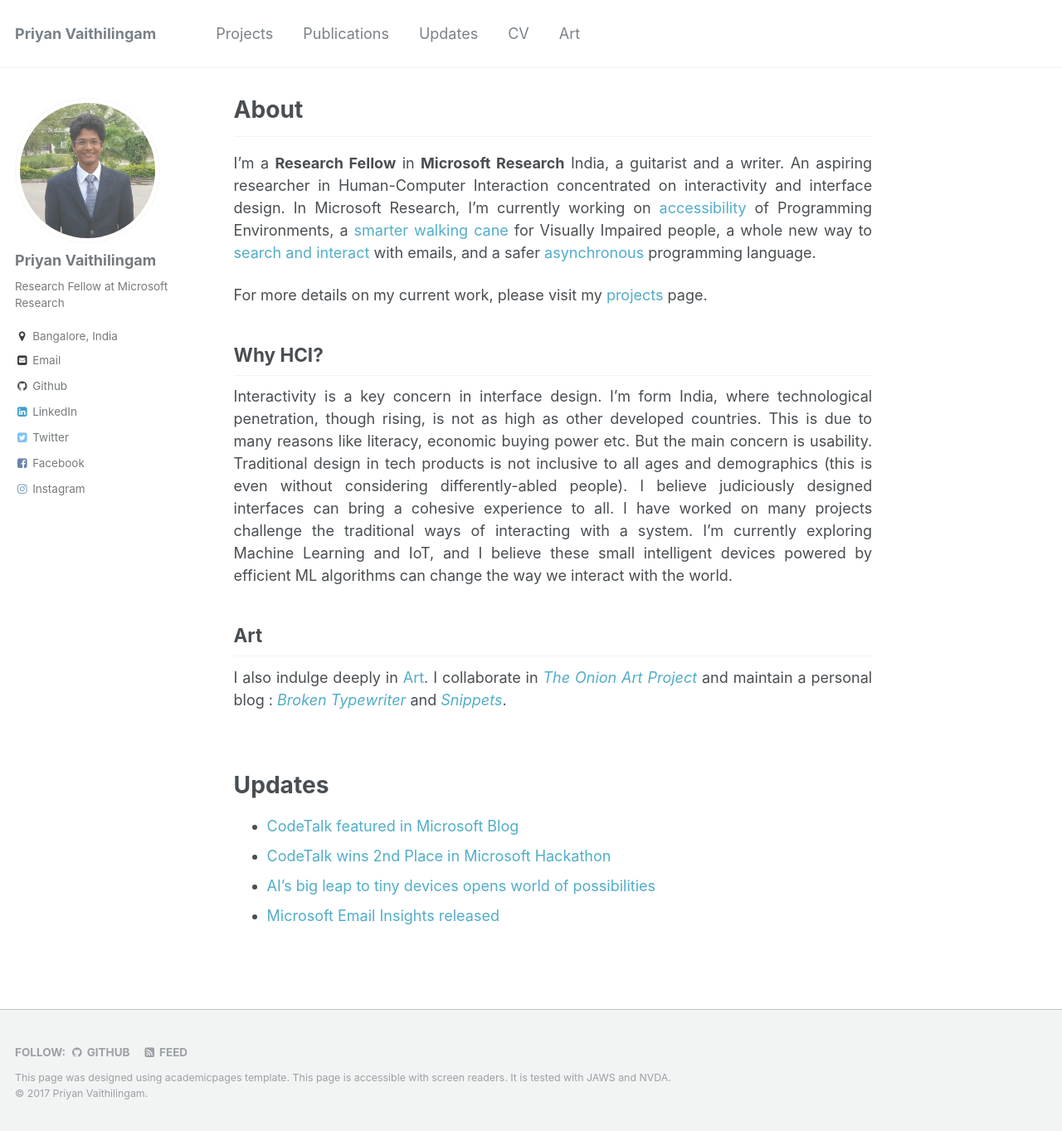
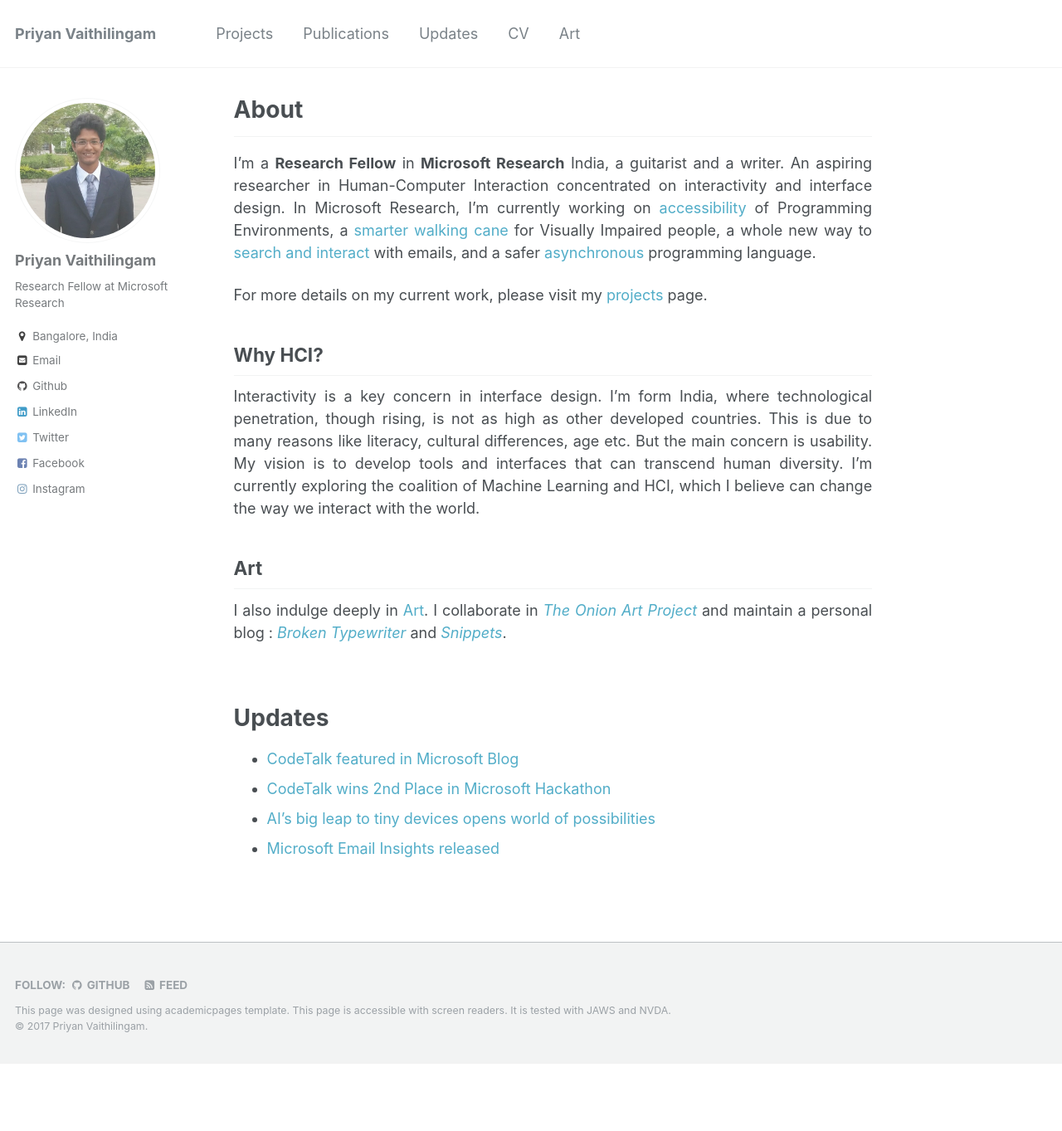
Before and after one commit to priyanmuthu/priyanmuthu.github.io, a Jekyll site: the page built from _pages/about.md, in a window 1280 px wide and 1363 px high. Shown: the whole window at 83% size. Built offline with Jekyll 4.4.1, drawn with Linux system fonts in a browser that asks for light colours.

Commit message:
updated about

```diff
--- a/_pages/about.md
+++ b/_pages/about.md
@@ -15,7 +15,7 @@
 
 Why HCI?
 ---
-Interactivity is a key concern in interface design. I'm form India, where technological penetration, though rising, is not as high as other developed countries. This is due to many reasons like literacy, economic buying power etc. But the main concern is usability. Traditional design in tech products is not inclusive to all ages and demographics (this is even without considering differently-abled people). I believe judiciously designed interfaces can bring a cohesive experience to all. I have worked on many projects challenge the traditional ways of interacting with a system. I'm currently exploring Machine Learning and IoT, and I believe these small intelligent devices powered by efficient ML algorithms can change the way we interact with the world.
+Interactivity is a key concern in interface design. I'm form India, where technological penetration, though rising, is not as high as other developed countries. This is due to many reasons like literacy, cultural differences, age etc. But the main concern is usability. My vision is to develop tools and interfaces that can transcend human diversity. I'm currently exploring the coalition of Machine Learning and HCI, which I believe can change the way we interact with the world.
 {: .text-justify}
 
 Art
```
